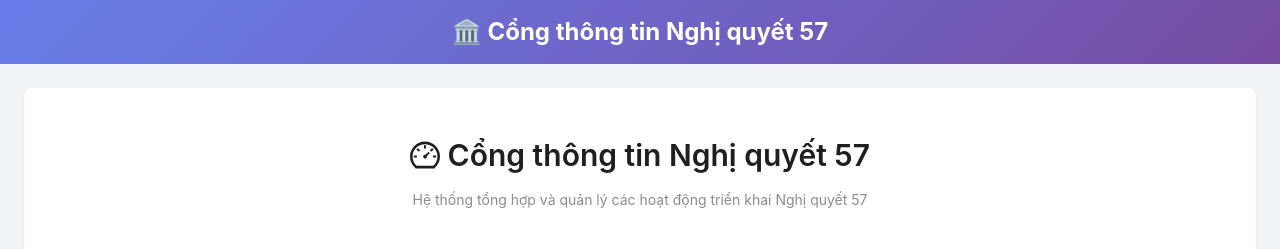
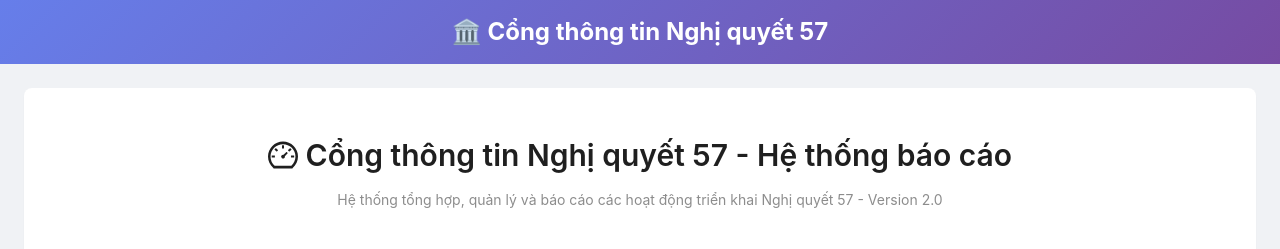
Before and after one commit to vanluan20112003/resolution57-reporting-system, a React (Vite) app in the folder resources/react/: page / in a window 1280 px wide. Shown: the top 249 px of the page. Built offline with nearby package versions, Linux system fonts and the light colour scheme; no server answers.

Commit message:
Update homepage title and description
- Update browser tab title to include "Hệ thống báo cáo"
- Update page header title and description
- Add version 2.0 indicator

🤖 Generated with [Claude Code](https://claude.com/claude-code)

Co-Authored-By: Claude <noreply@anthropic.com>

```diff
--- a/resources/react/index.html
+++ b/resources/react/index.html
@@ -4,7 +4,7 @@
     <meta charset="UTF-8" />
     <link rel="icon" type="image/svg+xml" href="/vite.svg" />
     <meta name="viewport" content="width=device-width, initial-scale=1.0" />
-    <title>Cổng thông tin Nghị quyết 57</title>
+    <title>Cổng thông tin Nghị quyết 57 - Hệ thống báo cáo</title>
   </head>
   <body>
     <div id="root"></div>
--- a/resources/react/src/pages/HomePage.jsx
+++ b/resources/react/src/pages/HomePage.jsx
@@ -58,10 +58,10 @@ function HomePage() {
       {/* Header Section */}
       <div style={{ textAlign: 'center', marginBottom: 40 }}>
         <Title level={2}>
-          <DashboardOutlined /> Cổng thông tin Nghị quyết 57
+          <DashboardOutlined /> Cổng thông tin Nghị quyết 57 - Hệ thống báo cáo
         </Title>
         <Paragraph type="secondary">
-          Hệ thống tổng hợp và quản lý các hoạt động triển khai Nghị quyết 57
+          Hệ thống tổng hợp, quản lý và báo cáo các hoạt động triển khai Nghị quyết 57 - Version 2.0
         </Paragraph>
       </div>
 
```
